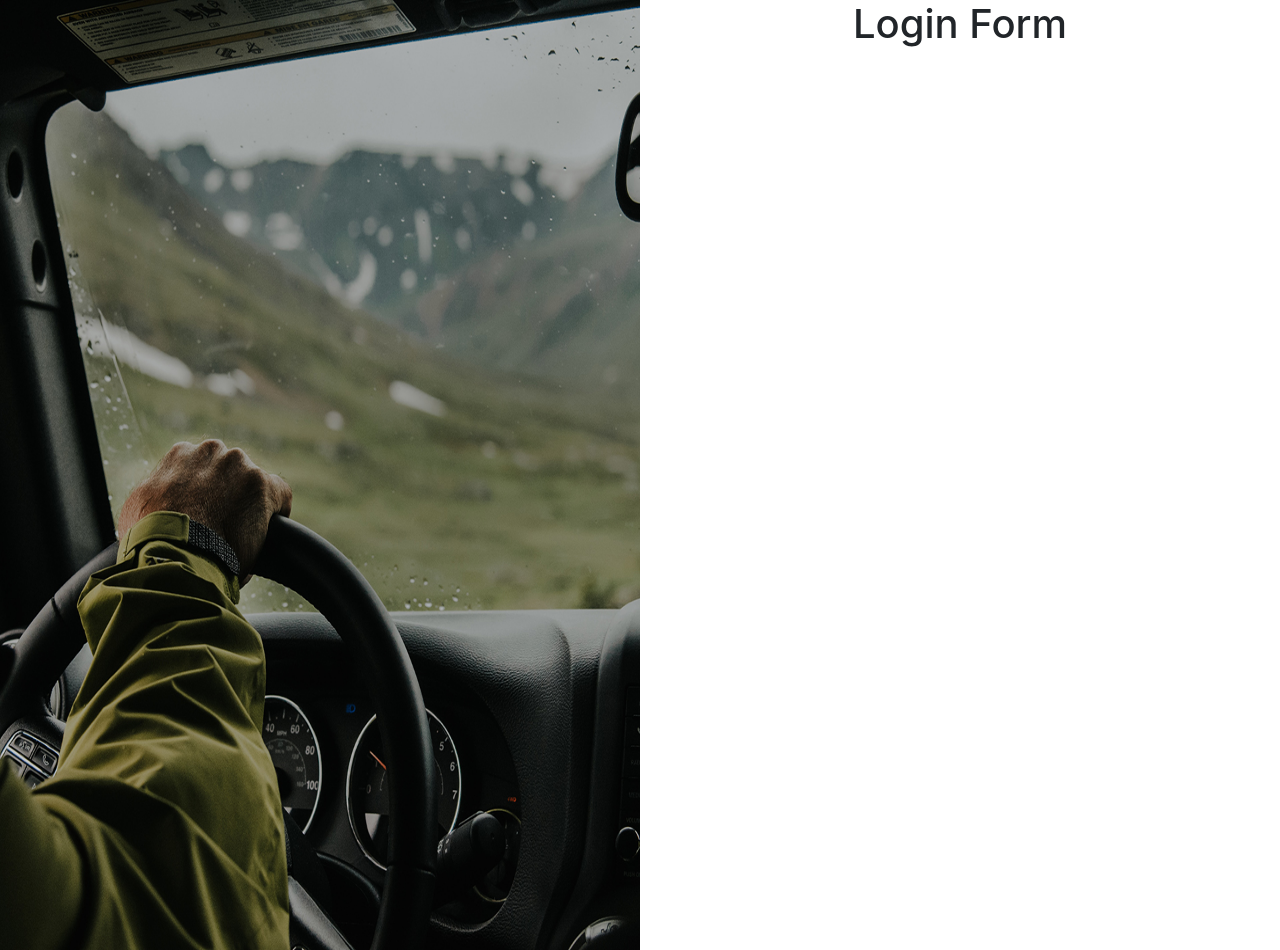
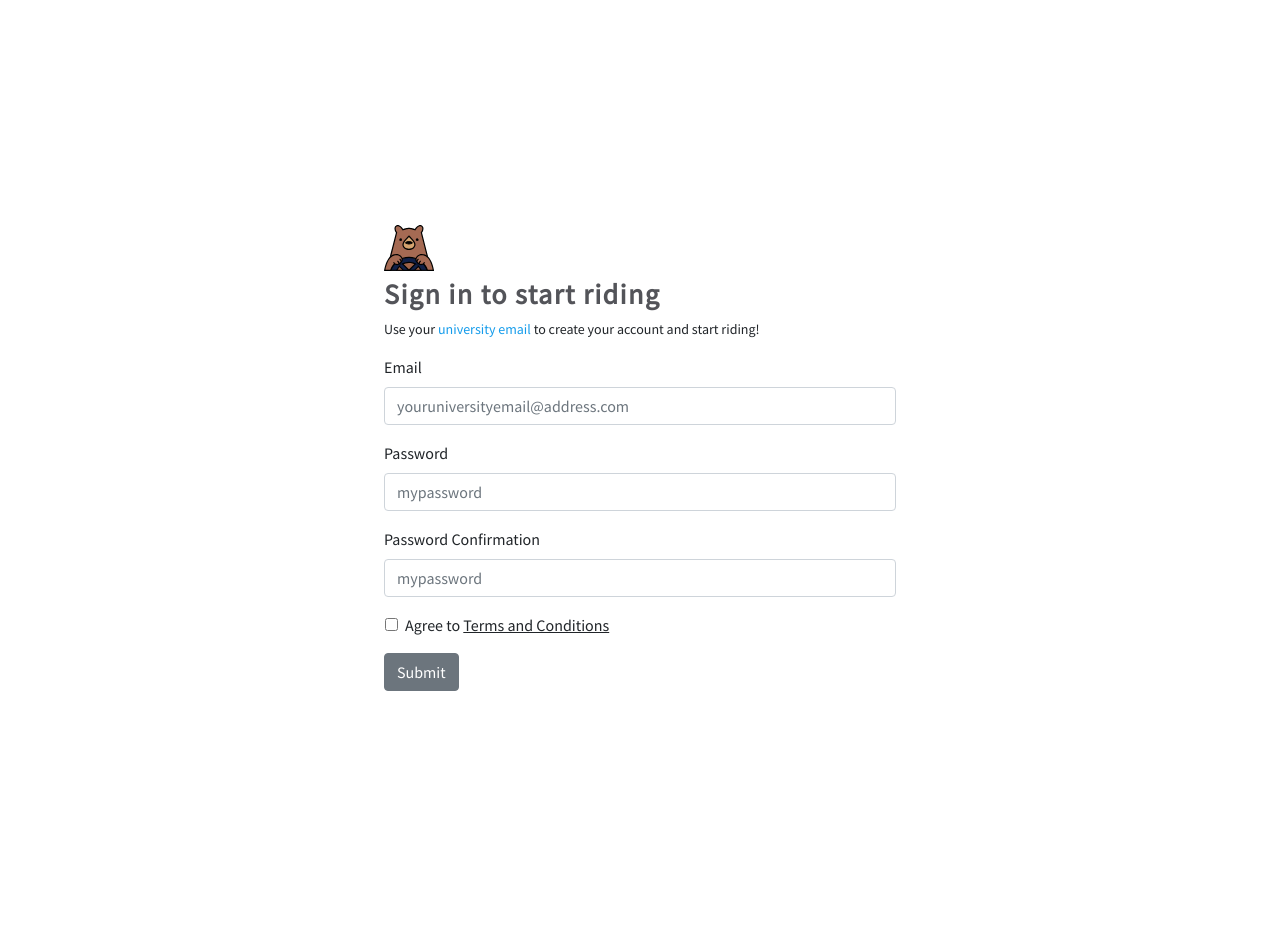
Before and after one commit to bruinpool-devs/BruinPool_frontEnd, a React (Create React App) app: page / in a window 1280 px wide. After the commit the page ends 800 px from the top, so only its background shows below. Built offline with nearby package versions, Linux system fonts and the light colour scheme.

Commit message:
finished login UI

```diff
--- a/src/components/modules/SignupForm/SignupForm.css
+++ b/src/components/modules/SignupForm/SignupForm.css
@@ -0,0 +1,56 @@
+@import url("https://fonts.googleapis.com/css?family=Source+Sans+Pro");
+
+.signup-wrapper {
+  display: flex;
+  height: 100%;
+  width: 100%;
+  overflow-y: auto;
+  align-items: center;
+  justify-content: center;
+}
+
+.signup-form {
+  display: flex;
+  flex-flow: column;
+  margin-top: 17%;
+  margin-right: 15%;
+  height: 50%;
+  width: 40%;
+  min-width: 300px;
+  min-height: 400px;
+  font-family: "Source Sans Pro", sans-serif;
+  border-width: 3px;
+  border-style: bold;
+}
+
+.blue-text {
+  color: #159ceb;
+}
+
+.terms-and-conditions {
+  cursor: pointer;
+  text-decoration: underline;
+}
+
+.header img {
+  width: 50px;
+  height: 60px;
+}
+
+.header h3 {
+  color: #535459;
+  letter-spacing: 1.5px;
+  font-weight: 900;
+}
+
+.header p {
+  line-height: 20px;
+  font-size: 14px;
+}
+
+@media screen and (max-width: 1400px) {
+  .signup-form {
+    margin-top: 17%;
+    margin-right: 0%;
+  }
+}
--- a/src/components/modules/SignupForm/SignupForm.js
+++ b/src/components/modules/SignupForm/SignupForm.js
@@ -0,0 +1,67 @@
+import React from "react";
+import { Button, Form, FormGroup, Label, Input } from "reactstrap";
+
+import "./SignupForm.css";
+
+const SignupForm = () => {
+  return (
+    <div className="signup-wrapper">
+      <div className="signup-form">
+        <div className="header">
+          <img
+            src={process.env.PUBLIC_URL + "/images/bp_logo.svg"}
+            alt="bear"
+          />
+          <h3>Sign in to start riding</h3>
+          <p>
+            Use your <span className="blue-text">university email</span> to
+            create your account and start riding!
+          </p>
+        </div>
+        <div className="form">
+          <Form>
+            <FormGroup>
+              <Label for="email">Email</Label>
+              <Input
+                type="email"
+                name="email"
+                id="email"
+                placeholder="youruniversityemail@address.com"
+              />
+            </FormGroup>
+            <FormGroup>
+              <Label for="password">Password</Label>
+              <Input
+                type="password"
+                name="password"
+                id="password"
+                placeholder="mypassword"
+              />
+            </FormGroup>
+            <FormGroup>
+              <Label for="password-confirm">Password Confirmation</Label>
+              <Input
+                type="password"
+                name="password-confirm"
+                id="password-confirm"
+                placeholder="mypassword"
+              />
+            </FormGroup>
+            <FormGroup>
+              <Label check style={{ "margin-left": "21px" }}>
+                <Input type="checkbox" />
+                Agree to{" "}
+                <span className="terms-and-conditions">
+                  Terms and Conditions
+                </span>
+              </Label>
+            </FormGroup>
+            <Button>Submit</Button>
+          </Form>
+        </div>
+      </div>
+    </div>
+  );
+};
+
+export default SignupForm;
--- a/src/components/pages/LandingPage/LandingPage.css
+++ b/src/components/pages/LandingPage/LandingPage.css
@@ -21,14 +21,45 @@
   max-height: 950px;
 }
 
+.landing-image .text {
+  z-index: 999;
+  position: absolute;
+  margin: 0 auto;
+  left: 12%;
+  right: 80%;
+  top: 27%;
+}
+
+.landing-image .text h1 {
+  color: white;
+  font-weight: 900;
+  font-size: 80px;
+}
+
+.landing-image .text p {
+  color: white;
+  font-weight: 900;
+  font-size: 32px;
+  text-align: center;
+  white-space: nowrap;
+  margin-left: 24%;
+}
+
 .login-section {
   display: flex;
-  flex-flow: column;
   width: 50%;
   height: 100%;
-  justify-content: center;
-  align-items: center;
 }
 
 @media screen and (max-width: 1400px) {
+  .landing-image {
+    visibility: hidden;
+    display: none;
+    width: 0%;
+    height: 0%;
+  }
+
+  .login-section {
+    width: 100%;
+  }
 }
--- a/src/components/pages/LandingPage/LandingPage.js
+++ b/src/components/pages/LandingPage/LandingPage.js
@@ -1,8 +1,15 @@
-import React from "react";
+import React, { useContext } from "react";
+import { withRouter } from "react-router-dom";
+
+import SignupForm from "../../modules/SignupForm/SignupForm";
+import MainContext from "../../../context/mainContext";
 
 import "./LandingPage.css";
 
 const LandingPage = () => {
+  const mainContext = useContext(MainContext);
+  console.log(mainContext.userInfo);
+
   return (
     <div className="landing-container">
       <div className="landing-image">
@@ -10,12 +17,16 @@ const LandingPage = () => {
           src={process.env.PUBLIC_URL + "/images/login_photo.jpg"}
           alt="landing"
         />
+        <div className="text">
+          <h1>BRUINPOOL</h1>
+          <p>Save money, Make friends</p>
+        </div>
       </div>
       <div className="login-section">
-        <h1>Login Form</h1>
+        <SignupForm />
       </div>
     </div>
   );
 };
 
-export default LandingPage;
+export default withRouter(LandingPage);
```
